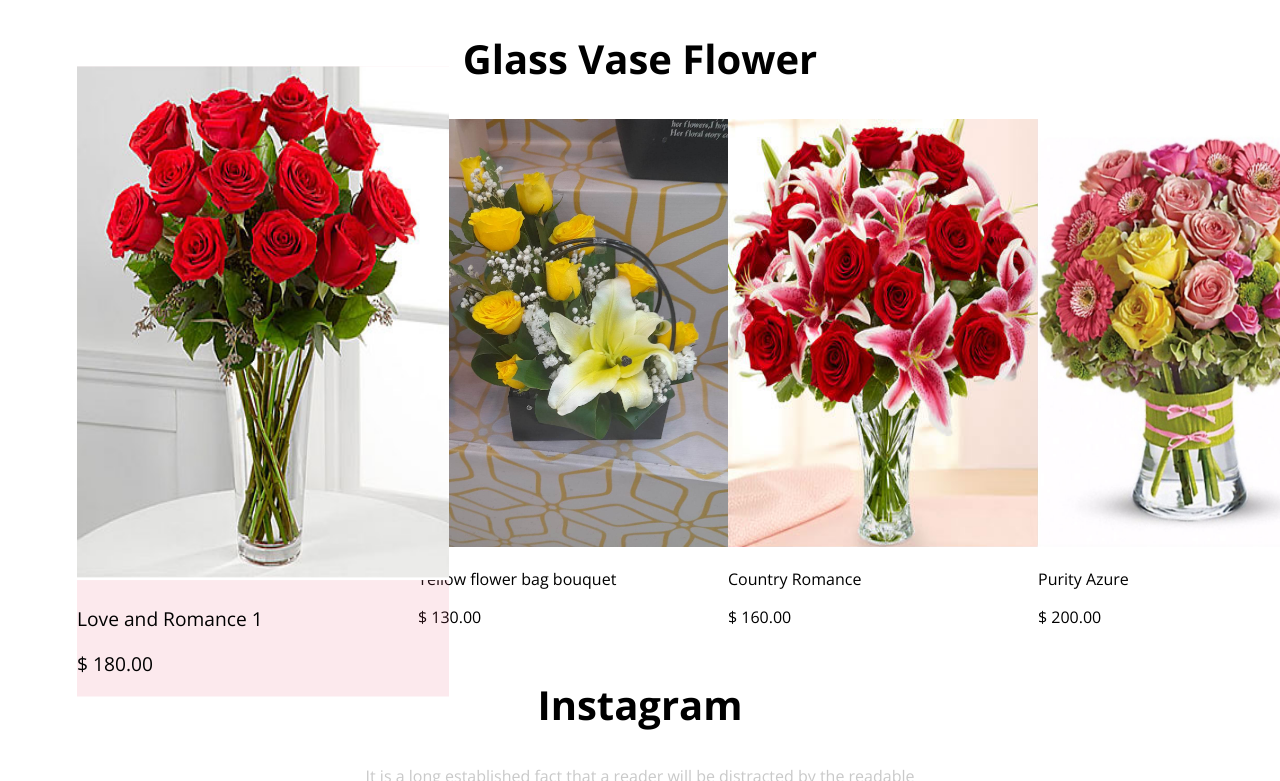
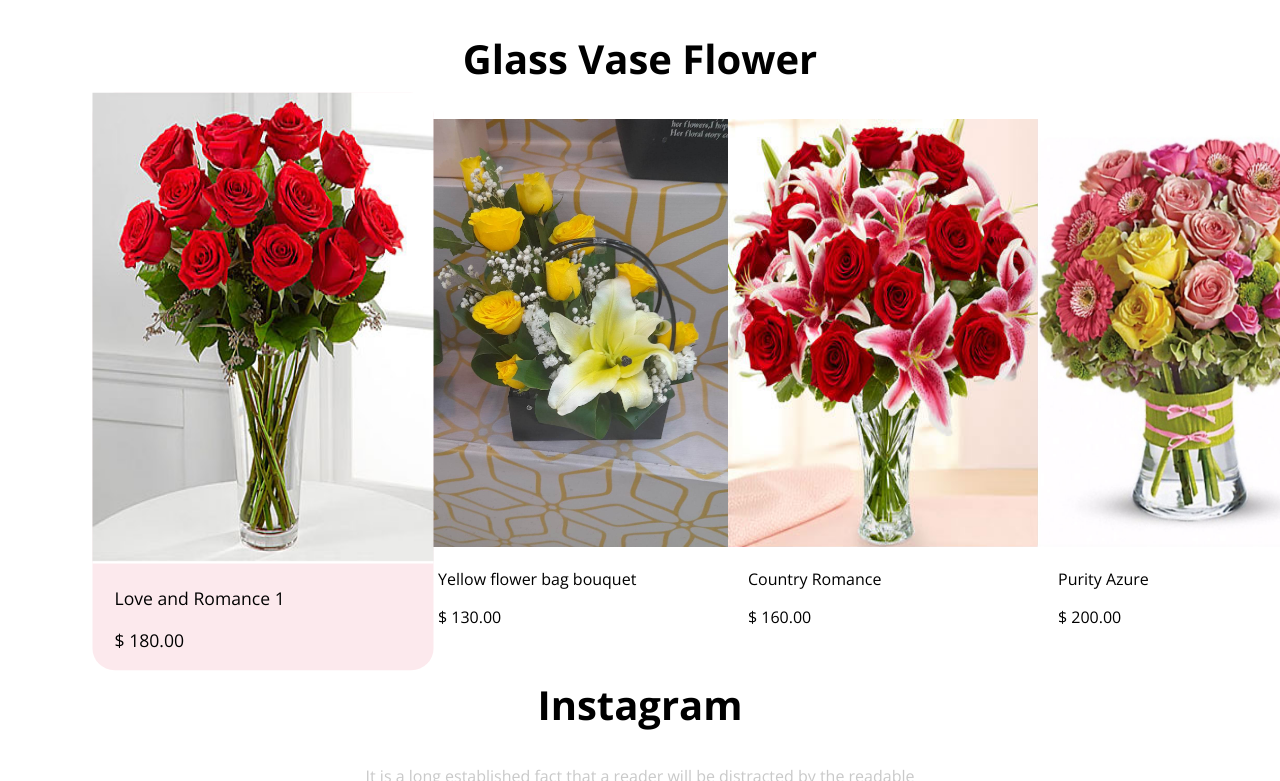
Before and after one commit to Gahmed08/Assignment_one, a plain HTML site: page index.html in a window 1280 px wide. In both pictures the pointer is over the element 263 px from the left and 2798 px from the top of the page. Shown: the part 2417-3198 px from the top of the page. Drawn offline with nearby package versions, Linux system fonts and the light colour scheme.

Commit message:
edit new section

```diff
--- a/styles/style.css
+++ b/styles/style.css
@@ -107,6 +107,9 @@ body{
     height: 428px;
     width: 310px;
 }
+.glass-vase-flower>p{
+    padding-left: 20px;
+}
 
 .offer{
     background-color: #E5547315;
@@ -154,6 +157,7 @@ body{
 }
 
 .zoom:hover{
-    transform: scale(1.2);
+    transform: scale(1.1);
     background-color: #E5547320;
+    border-radius: 20px;
 }
```
